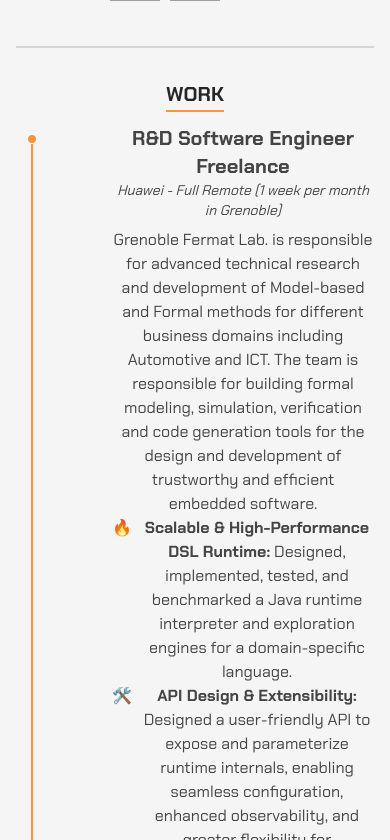
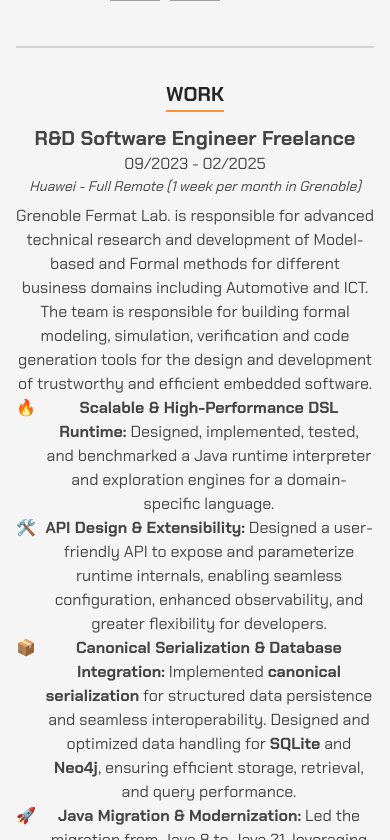
Before and after one commit to mdellabani/portfolio, a Next.js app: page / in a window 390 px wide. Shown: the part 2144-2984 px from the top of the page. Built offline with nearby package versions, Linux system fonts and the light colour scheme; grey boxes are pictures that could not be loaded.

Commit message:
remove timeline from mobile

```diff
--- a/src/components/Sections/Resume/Publications.tsx
+++ b/src/components/Sections/Resume/Publications.tsx
@@ -17,7 +17,8 @@ const papers: Paper[] = [
     link: 'https://drops.dagstuhl.de/storage/07lites/lites_vol006/lites_vol006_issue001/LITES-v006-i001-a001/LITES-v006-i001-a001.pdf',
   },
   {
-    title: 'Formal methods for distributed real-time systems. (Méthodes formelles pour les systèmes distribués temps-réel)',
+    title:
+      'Formal methods for distributed real-time systems. (Méthodes formelles pour les systèmes distribués temps-réel)',
     authors: 'Mahieddine Dellabani',
     publication: 'Grenoble Alpes University, France, 2018',
     year: 2018,
@@ -57,7 +58,7 @@ const Publications = memo(() => {
 
   return (
     <section>
-      {Object.keys(groupedPapers).map((year) => {
+      {Object.keys(groupedPapers).map(year => {
         const yearPapers = groupedPapers[parseInt(year)];
         return (
           <div key={year}>
--- a/src/components/Sections/Resume/TimelineItem.tsx
+++ b/src/components/Sections/Resume/TimelineItem.tsx
@@ -11,18 +11,21 @@ const Timeline = memo(({item, isLast = false}: {item: TimelineItem; isLast?: boo
   const {title, date, location, content} = item;
   return (
     <div className={`relative flex flex-col pb-8 text-center last:pb-0 md:text-left ${isLast ? 'active' : ''}`}>
-      <div className="relative flex items-start pl-24">
-        <div className="timeline-date">{date}</div>
-        <div className="timeline-dot"></div>
-        <div className="flex-1">
+      <div className="relative flex flex-col items-center md:flex-row md:items-start md:pl-24">
+        <div className="flex-1 text-center md:text-left">
           <h2 className="text-xl font-bold">{title}</h2>
+          <div className="timeline-date md:hidden">{date}</div> {/* Show date only on mobile */}
           <div className="flex items-center justify-center gap-x-2 md:justify-start">
             <span className="flex-1 text-sm font-medium italic sm:flex-none">{location}</span>
           </div>
           <div className="mt-2">{content}</div>
         </div>
+        <div className="hidden md:block">
+          <div className="timeline-dot"></div>
+          <div className="timeline-line"></div>
+        </div>
       </div>
-      <div className="timeline-line"></div>
+      <div className="timeline-date hidden md:block">{date}</div> {/* Show date only on desktop */}
     </div>
   );
 });
--- a/src/components/Sections/Resume/index.tsx
+++ b/src/components/Sections/Resume/index.tsx
@@ -33,7 +33,6 @@ const Resume = memo(() => {
         <ResumeSection title="Publications">
           <Publications />
         </ResumeSection>
-
       </div>
     </Section>
   );
--- a/src/globalStyles.scss
+++ b/src/globalStyles.scss
@@ -78,7 +78,7 @@ body {
 
 .timeline-date {
   position: absolute;
-  left: -60px;
+  left: -60px; /* Adjust for desktop */
   top: 50%;
   transform: translateY(-50%);
   text-align: right;
@@ -87,13 +87,31 @@ body {
 
 .active .timeline-dot {
   border-color: #fafafa;
-  background-color: #fb923c; /* Active dot color */
+  background-color: #fb923c;
 }
 
 .active .timeline-line {
-  background-color: #fb923c; /* Active line color */
+  background-color: #fb923c;
 }
 
+@media (max-width: 768px) {
+  .timeline-date {
+    position: static; /* Reset position for mobile */
+    left: auto; /* Reset left */
+    top: auto; /* Reset top */
+    transform: none; /* Remove transform */
+    text-align: center; /* Center align for mobile */
+    width: auto; /* Allow it to take full width */
+  }
+
+  .timeline-dot {
+    left: 5px; /* Adjust dot position for mobile */
+  }
+
+  .timeline-line {
+    display: none; /* Hide line on mobile */
+  }
+}
 
 .bullet {
   display: flex;
```
